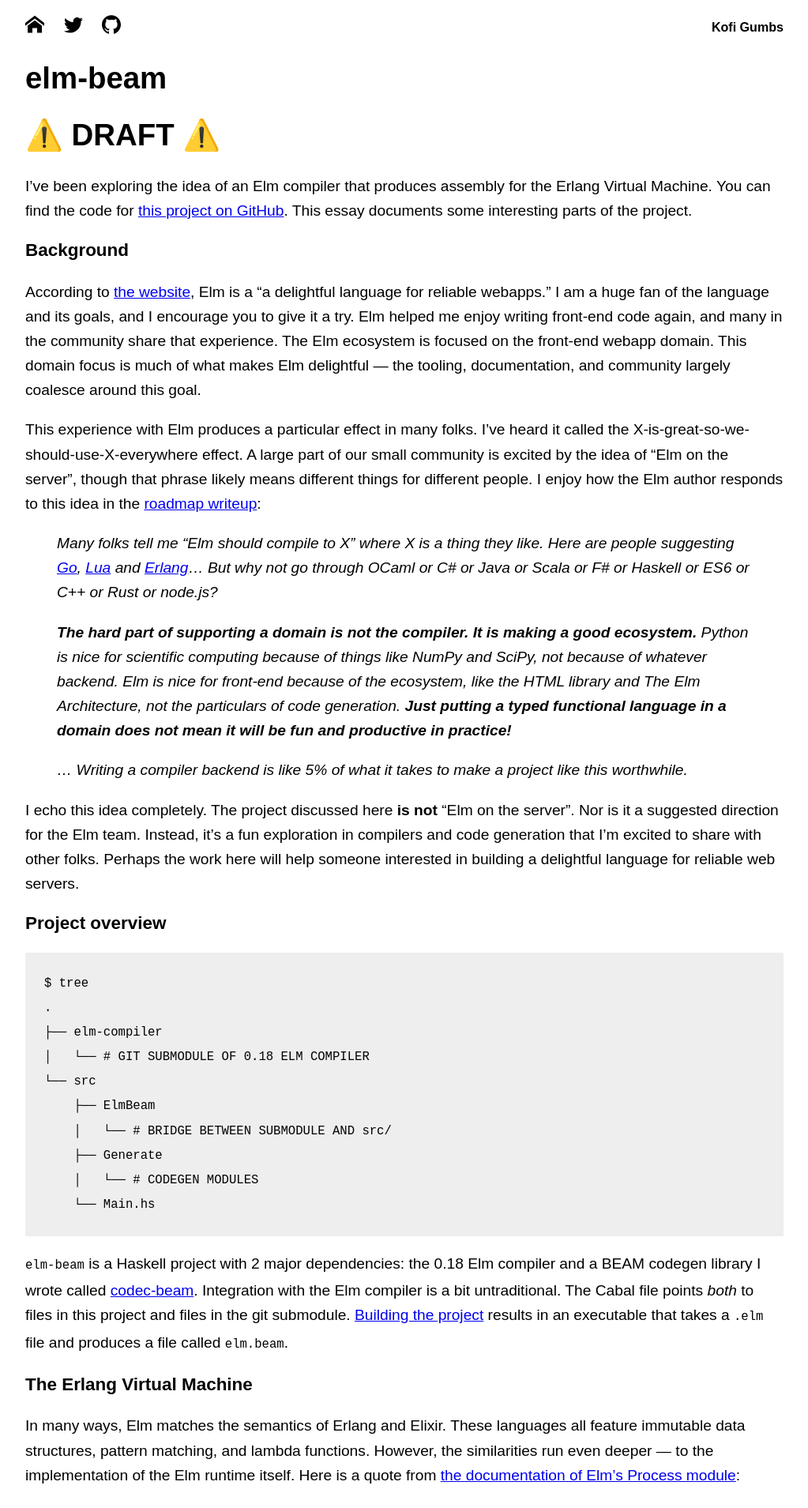
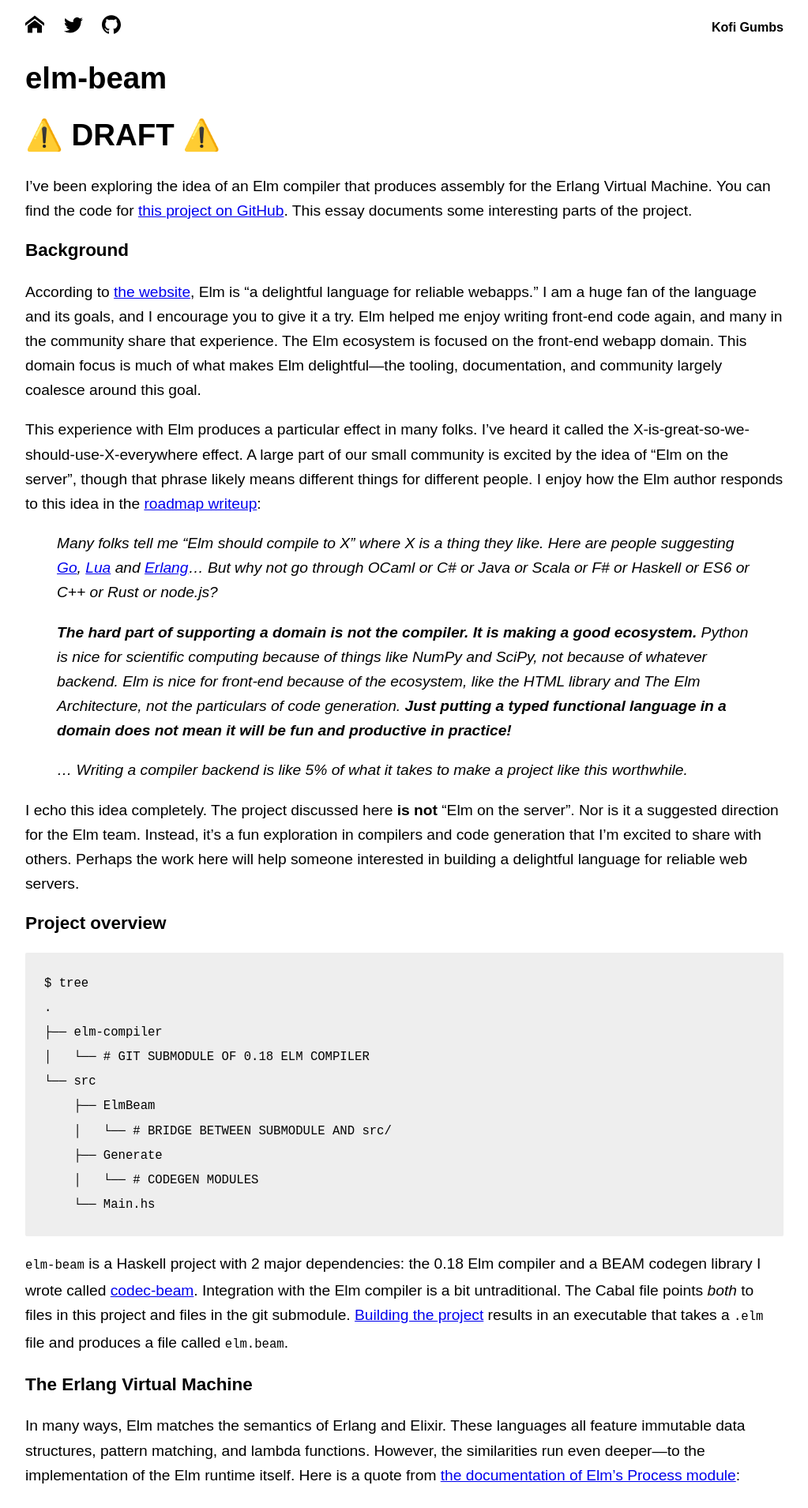
Before and after one commit to kofigumbs/kofi.sexy, a Jekyll site: the page built from blog/elm-beam.md, in a window 1280 px wide. Shown: the top 1909 px of the page at 79% size, without its empty margins (128-1151 px from the left). Built offline with Jekyll 4.4.1, drawn with Linux system fonts in a browser that asks for light colours; some of the changed text lies outside the part shown.

Commit message:
Grammar, even cleaner styles

```diff
--- a/_includes/styles.css
+++ b/_includes/styles.css
@@ -1,18 +1,15 @@
 .header {
   display: flex;
   flex-direction: row;
+  justify-content: space-between;
   font-size: 1.25em;
 }
-.header a {
+.header .social {
   color: black;
   text-decoration: none;
   margin-right: 0.75em;
 }
-.left {
-  flex: 1;
-}
-.right {
-  text-align: right;
+.header > * {
   margin: 0;
   padding: 0;
 }
@@ -30,7 +27,7 @@
   justify-content: center;
   background-color: #8a6a5e;
 }
-.footer a {
+.footer .social {
   color: white;
   font-weight: 100;
   font-size: 1.25em;
@@ -41,6 +38,10 @@
 .social:hover {
   opacity: 0.75;
 }
+
+
+/* GLOBALS */
+
 html,body {
   margin: 0;
   padding: 0;
@@ -69,6 +70,6 @@
   font-style: italic;
 }
 @keyframes fadein {
-  0%   { opacity: 0; transform: translate3d(0, 1em, 0); }
+  0%   { opacity: 0; transform: translateY(1em); }
   100% { opacity: 1; }
 }
--- a/_layouts/default.html
+++ b/_layouts/default.html
@@ -22,8 +22,8 @@
     {% include icon_definitions.html %}
     <main>
       <span class="header">
-        <span class="left">{% include social.html %}</span>
-        <h6 class="right">Kofi Gumbs</h6>
+        <span>{% include social.html %}</span>
+        <h6>Kofi Gumbs</h6>
       </span>
       <h1>{{ page.title }}</h1>
       {{ content }}
--- a/blog/elm-beam.md
+++ b/blog/elm-beam.md
@@ -12,12 +12,12 @@
 
 ### Background
 
-According to [the website](https://elm-lang.org/), Elm is a "a delightful language for reliable webapps."
+According to [the website](https://elm-lang.org/), Elm is "a delightful language for reliable webapps."
 I am a huge fan of the language and its goals, and I encourage you to give it a try.
 Elm helped me enjoy writing front-end code again, and many in the community share that experience.
 The Elm ecosystem is focused on the front-end webapp domain.
-This domain focus is much of what makes Elm delightful —
-the tooling, documentation, and community largely coalesce around this goal.
+This domain focus is much of what makes Elm delightful—the tooling,
+documentation, and community largely coalesce around this goal.
 
 This experience with Elm produces a particular effect in many folks.
 I've heard it called the X-is-great-so-we-should-use-X-everywhere effect.
@@ -39,7 +39,7 @@
 I echo this idea completely.
 The project discussed here **is not** "Elm on the server".
 Nor is it a suggested direction for the Elm team.
-Instead, it's a fun exploration in compilers and code generation that I'm excited to share with other folks.
+Instead, it's a fun exploration in compilers and code generation that I'm excited to share with others.
 Perhaps the work here will help someone interested in building a delightful language for reliable web servers.
 
 
@@ -70,7 +70,7 @@
 
 In many ways, Elm matches the semantics of Erlang and Elixir.
 These languages all feature immutable data structures, pattern matching, and lambda functions.
-However, the similarities run even deeper — to the implementation of the Elm runtime itself.
+However, the similarities run even deeper—to the implementation of the Elm runtime itself.
 Here is a quote from [the documentation of Elm's Process module](https://package.elm-lang.org/packages/elm/core/latest/Process):
 
 > Right now, this library is pretty sparse.
@@ -120,7 +120,7 @@
 Must you forfeit all of the tooling and workflow just to try it out?
 
 Of course, this is a fiction.
-`elm-beam` is not meant for "teams" — it is an incomplete exploration!
+`elm-beam` is not meant for "teams"—it is an incomplete exploration!
 However, the design of the project thus far suggests an answer to the hypothetical concern.
 **`elm-beam` allows you to incrementally introduce Elm into Erlang/Elixir systems.**
 Elm-written `gen_server`'s would act just like Erlang/Elixir-written `gen_server`'s,
```
Also changed, not shown: other parts of blog/elm-beam.md (+2 -0 lines).
